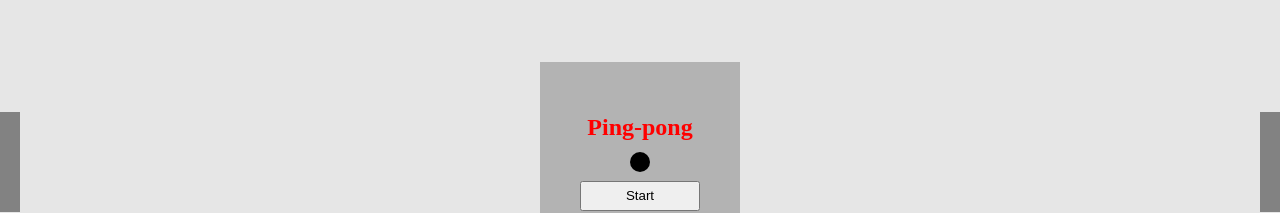
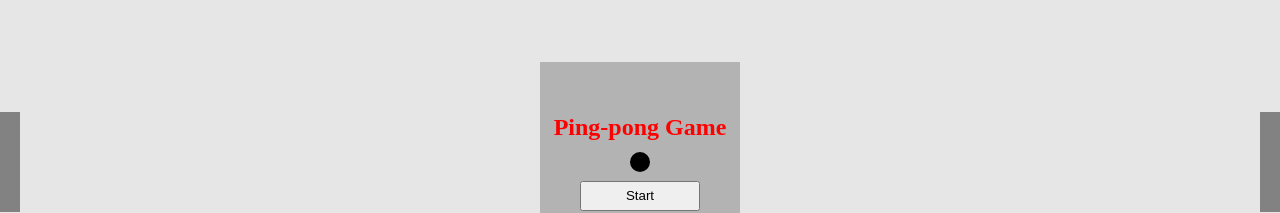
Before and after one commit to pawellicznerski/ping_game, a website built with webpack: page index.html in a window 1280 px wide. Shown: the part 238-451 px from the top of the page. Built offline with nearby package versions, Linux system fonts and the light colour scheme.

Commit message:
minor changes

```diff
--- a/index.html
+++ b/index.html
@@ -16,7 +16,7 @@
       <div class="pallet pallet_right"></div>
       <div id="ball"></div>
       <div class="info">
-        <h1 class="info_box">Ping-pong</h1>
+        <h1 class="info_box">Ping-pong Game</h1>
         <button class="start-btn">Start</button>
       </div>
     </section>
```
